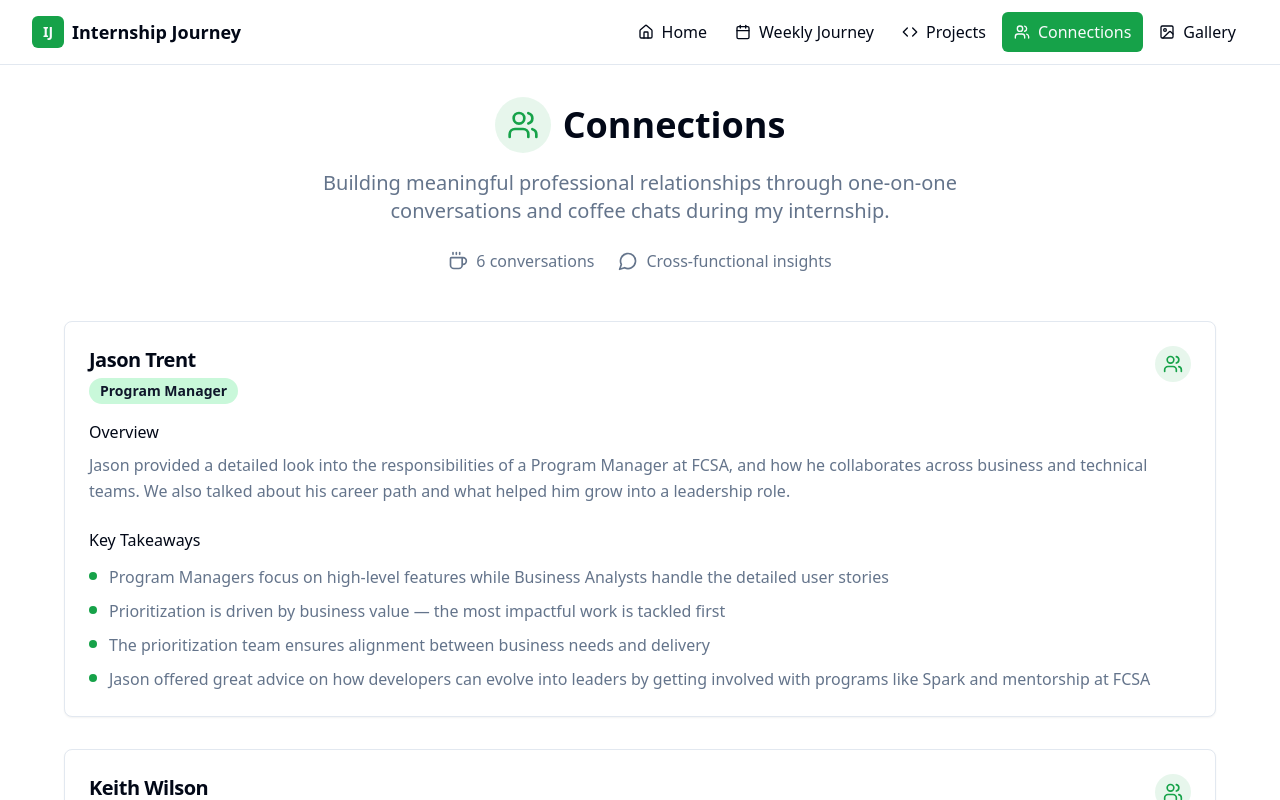
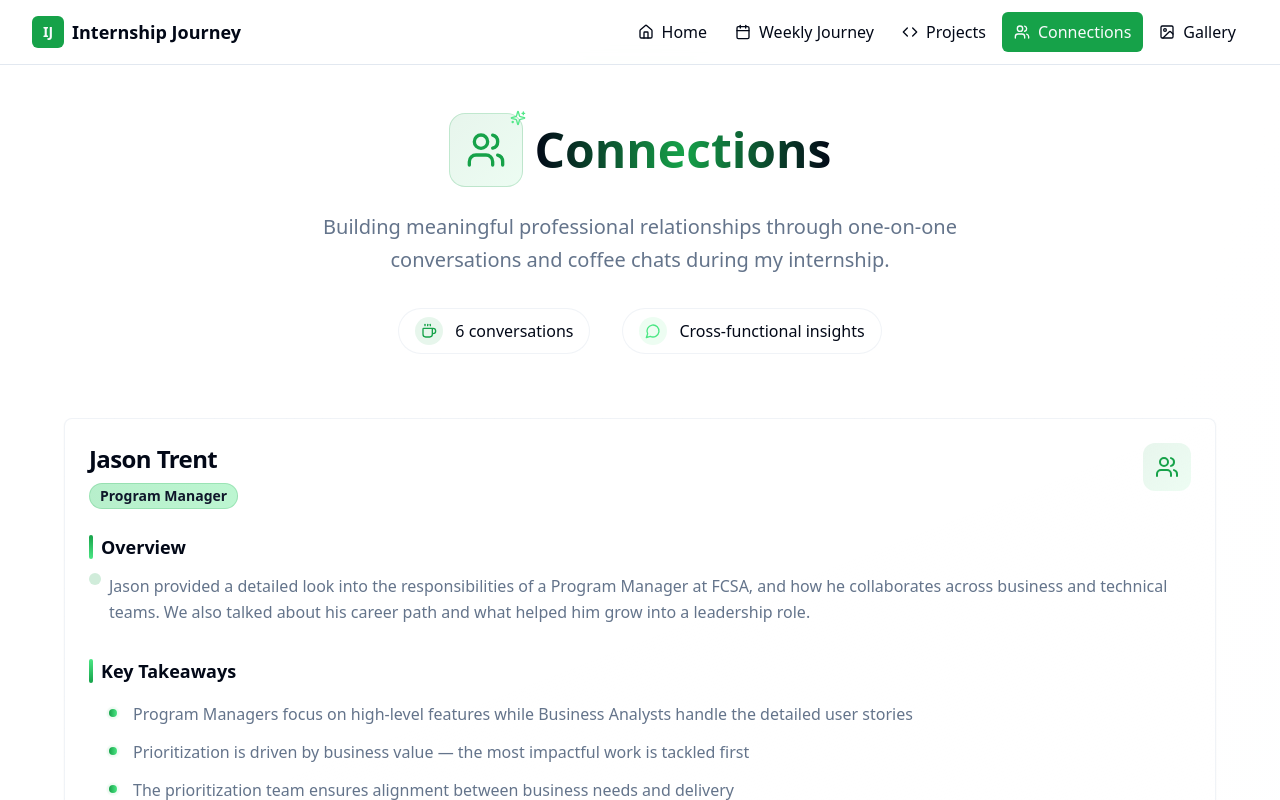
Before and after one commit to Ikuchar1/FCSA_Intern_Presentation, a React (Vite) app: page /connections in a window 1280 px wide. Shown: the top 800 px of the page. Built offline with nearby package versions, Linux system fonts and the light colour scheme.

Commit message:
Enhance Connections Page
Make the Connections page more visually engaging by adding a more dynamic layout and improved styling to the cards.

```diff
--- a/src/pages/Connections.tsx
+++ b/src/pages/Connections.tsx
@@ -1,6 +1,6 @@
 import { Card, CardContent, CardHeader, CardTitle } from "@/components/ui/card";
 import { Badge } from "@/components/ui/badge";
-import { Users, Coffee, MessageCircle } from "lucide-react";
+import { Users, Coffee, MessageCircle, Sparkles, ArrowUpRight } from "lucide-react";
 
 interface Connection {
   id: number;
@@ -90,68 +90,112 @@ const Connections = () => {
   ];
 
   return (
-    <div className="min-h-screen bg-background py-8 px-4">
+    <div className="min-h-screen bg-gradient-to-br from-background via-background to-muted/20 py-12 px-4">
       <div className="max-w-6xl mx-auto">
         {/* Header Section */}
-        <div className="text-center mb-12">
-          <div className="flex items-center justify-center gap-3 mb-4">
-            <div className="p-3 rounded-full bg-primary/10">
-              <Users className="h-8 w-8 text-primary" />
+        <div className="text-center mb-16 relative">
+          {/* Background decoration */}
+          <div className="absolute inset-0 -z-10">
+            <div className="absolute top-0 left-1/2 -translate-x-1/2 w-72 h-72 bg-primary/5 rounded-full blur-3xl" />
+            <div className="absolute top-20 left-1/4 w-32 h-32 bg-accent/10 rounded-full blur-2xl" />
+            <div className="absolute top-10 right-1/4 w-24 h-24 bg-primary/10 rounded-full blur-xl" />
+          </div>
+
+          <div className="flex items-center justify-center gap-3 mb-6">
+            <div className="relative p-4 rounded-2xl bg-gradient-to-br from-primary/10 to-accent/10 backdrop-blur-sm border border-primary/20">
+              <Users className="h-10 w-10 text-primary" />
+              <div className="absolute -top-1 -right-1">
+                <Sparkles className="h-4 w-4 text-accent animate-pulse" />
+              </div>
             </div>
-            <h1 className="text-4xl font-bold text-foreground">Connections</h1>
+            <h1 className="text-5xl font-bold bg-gradient-to-r from-foreground via-primary to-foreground bg-clip-text text-transparent">
+              Connections
+            </h1>
           </div>
-          <p className="text-xl text-muted-foreground max-w-3xl mx-auto">
+          <p className="text-xl text-muted-foreground max-w-3xl mx-auto leading-relaxed">
             Building meaningful professional relationships through one-on-one conversations and coffee chats during my internship.
           </p>
-          <div className="flex items-center justify-center gap-6 mt-6">
-            <div className="flex items-center gap-2 text-muted-foreground">
-              <Coffee className="h-5 w-5" />
-              <span>{connections.length} conversations</span>
+          <div className="flex items-center justify-center gap-8 mt-8">
+            <div className="flex items-center gap-3 px-4 py-2 rounded-full bg-card/50 backdrop-blur-sm border border-border/50">
+              <div className="p-1.5 rounded-full bg-primary/10">
+                <Coffee className="h-4 w-4 text-primary" />
+              </div>
+              <span className="font-medium text-foreground">{connections.length} conversations</span>
             </div>
-            <div className="flex items-center gap-2 text-muted-foreground">
-              <MessageCircle className="h-5 w-5" />
-              <span>Cross-functional insights</span>
+            <div className="flex items-center gap-3 px-4 py-2 rounded-full bg-card/50 backdrop-blur-sm border border-border/50">
+              <div className="p-1.5 rounded-full bg-accent/10">
+                <MessageCircle className="h-4 w-4 text-accent" />
+              </div>
+              <span className="font-medium text-foreground">Cross-functional insights</span>
             </div>
           </div>
         </div>
 
         {/* Connections Grid */}
         <div className="grid grid-cols-1 gap-8">
-          {connections.map((connection) => (
-            <Card key={connection.id} className="hover:shadow-lg transition-shadow duration-300">
-              <CardHeader className="pb-4">
+          {connections.map((connection, index) => (
+            <Card
+              key={connection.id}
+              className="group relative overflow-hidden bg-gradient-to-br from-card via-card to-card/50 border-border/50 backdrop-blur-sm hover:shadow-2xl hover:shadow-primary/10 transition-all duration-500 hover:-translate-y-1 animate-fade-in"
+              style={{ animationDelay: `${index * 150}ms` }}
+            >
+              {/* Gradient overlay */}
+              <div className="absolute inset-0 bg-gradient-to-br from-primary/[0.02] via-transparent to-accent/[0.02] opacity-0 group-hover:opacity-100 transition-opacity duration-500" />
+
+              {/* Animated border */}
+              <div className="absolute inset-0 rounded-lg bg-gradient-to-r from-primary/20 via-accent/20 to-primary/20 opacity-0 group-hover:opacity-100 transition-opacity duration-500 blur-sm -z-10" />
+
+              <CardHeader className="pb-6 relative">
                 <div className="flex items-start justify-between">
-                  <div>
-                    <CardTitle className="text-xl font-semibold text-foreground mb-1">
+                  <div className="space-y-2">
+                    <CardTitle className="text-2xl font-bold text-foreground group-hover:text-primary transition-colors duration-300">
                       {connection.name}
                     </CardTitle>
-                    <Badge variant="secondary" className="text-sm">
+                    <Badge
+                      variant="secondary"
+                      className="text-sm bg-gradient-to-r from-primary/10 to-accent/10 border-primary/20 hover:border-primary/40 transition-colors duration-300"
+                    >
                       {connection.title}
                     </Badge>
                   </div>
-                  <div className="p-2 rounded-full bg-primary/10">
-                    <Users className="h-5 w-5 text-primary" />
+                  <div className="relative p-3 rounded-xl bg-gradient-to-br from-primary/10 to-accent/10 group-hover:from-primary/20 group-hover:to-accent/20 transition-all duration-300 group-hover:scale-110">
+                    <Users className="h-6 w-6 text-primary" />
+                    <ArrowUpRight className="absolute -top-1 -right-1 h-3 w-3 text-accent opacity-0 group-hover:opacity-100 transition-opacity duration-300" />
                   </div>
                 </div>
               </CardHeader>
 
-              <CardContent className="space-y-6">
+              <CardContent className="space-y-8 relative">
                 {/* Overview */}
-                <div>
-                  <h4 className="font-medium text-foreground mb-2">Overview</h4>
-                  <p className="text-muted-foreground leading-relaxed">
+                <div className="space-y-3">
+                  <div className="flex items-center gap-2">
+                    <div className="w-1 h-6 bg-gradient-to-b from-primary to-accent rounded-full" />
+                    <h4 className="text-lg font-semibold text-foreground">Overview</h4>
+                  </div>
+                  <p className="text-muted-foreground leading-relaxed text-base pl-5 relative">
+                    <span className="absolute left-0 top-0 w-3 h-3 bg-primary/20 rounded-full" />
                     {connection.overview}
                   </p>
                 </div>
 
                 {/* Key Takeaways */}
-                <div>
-                  <h4 className="font-medium text-foreground mb-3">Key Takeaways</h4>
-                  <ul className="space-y-2">
+                <div className="space-y-4">
+                  <div className="flex items-center gap-2">
+                    <div className="w-1 h-6 bg-gradient-to-b from-accent to-primary rounded-full" />
+                    <h4 className="text-lg font-semibold text-foreground">Key Takeaways</h4>
+                  </div>
+                  <ul className="space-y-3 pl-5">
                     {connection.keyTakeaways.map((takeaway, index) => (
-                      <li key={index} className="flex items-start gap-3">
-                        <div className="w-2 h-2 rounded-full bg-primary mt-2 flex-shrink-0" />
-                        <span className="text-muted-foreground leading-relaxed">
+                      <li
+                        key={index}
+                        className="flex items-start gap-4 group/item"
+                        style={{ animationDelay: `${(index + 1) * 100}ms` }}
+                      >
+                        <div className="relative mt-2 flex-shrink-0">
+                          <div className="w-2 h-2 rounded-full bg-gradient-to-r from-primary to-accent group-hover/item:scale-150 transition-transform duration-300" />
+                          <div className="absolute inset-0 w-2 h-2 rounded-full bg-gradient-to-r from-primary to-accent animate-ping opacity-20" />
+                        </div>
+                        <span className="text-muted-foreground leading-relaxed text-base group-hover/item:text-foreground transition-colors duration-300">
                           {takeaway}
                         </span>
                       </li>
@@ -164,14 +208,25 @@ const Connections = () => {
         </div>
 
         {/* Bottom CTA */}
-        <div className="text-center mt-16 p-8 bg-muted/50 rounded-lg">
-          <h3 className="text-xl font-semibold text-foreground mb-2">
-            Building Professional Networks
-          </h3>
-          <p className="text-muted-foreground">
-            These conversations have been invaluable for understanding different roles, gaining industry insights,
-            and building relationships that will benefit my career growth.
-          </p>
+        <div className="relative mt-20 p-8 rounded-2xl bg-gradient-to-br from-card via-card/80 to-muted/20 border border-border/50 backdrop-blur-sm overflow-hidden">
+          {/* Background decoration */}
+          <div className="absolute inset-0 bg-gradient-to-r from-primary/5 via-transparent to-accent/5" />
+          <div className="absolute top-0 right-0 w-32 h-32 bg-primary/10 rounded-full blur-2xl" />
+          <div className="absolute bottom-0 left-0 w-24 h-24 bg-accent/10 rounded-full blur-xl" />
+
+          <div className="relative text-center space-y-4">
+            <div className="flex items-center justify-center gap-2 mb-4">
+              <Sparkles className="h-6 w-6 text-primary animate-pulse" />
+              <h3 className="text-2xl font-bold bg-gradient-to-r from-foreground to-primary bg-clip-text text-transparent">
+                Building Professional Networks
+              </h3>
+              <Sparkles className="h-6 w-6 text-accent animate-pulse" style={{ animationDelay: '0.5s' }} />
+            </div>
+            <p className="text-muted-foreground text-lg leading-relaxed max-w-2xl mx-auto">
+              These conversations have been invaluable for understanding different roles, gaining industry insights,
+              and building relationships that will benefit my career growth.
+            </p>
+          </div>
         </div>
       </div>
     </div>
```
